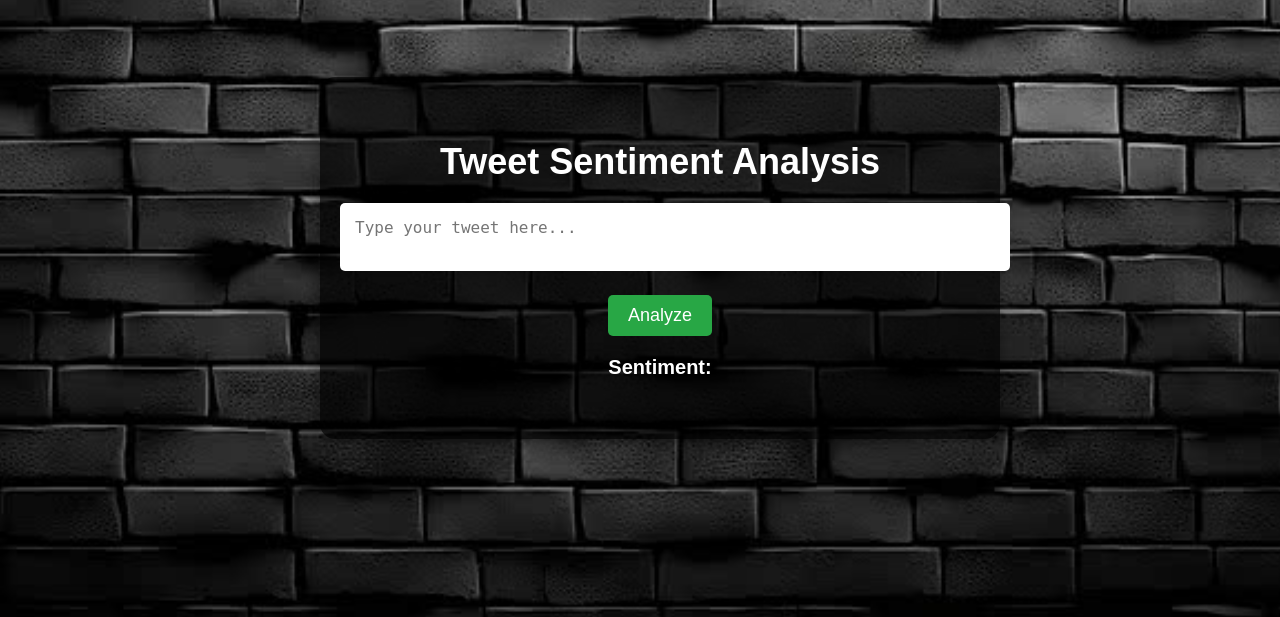
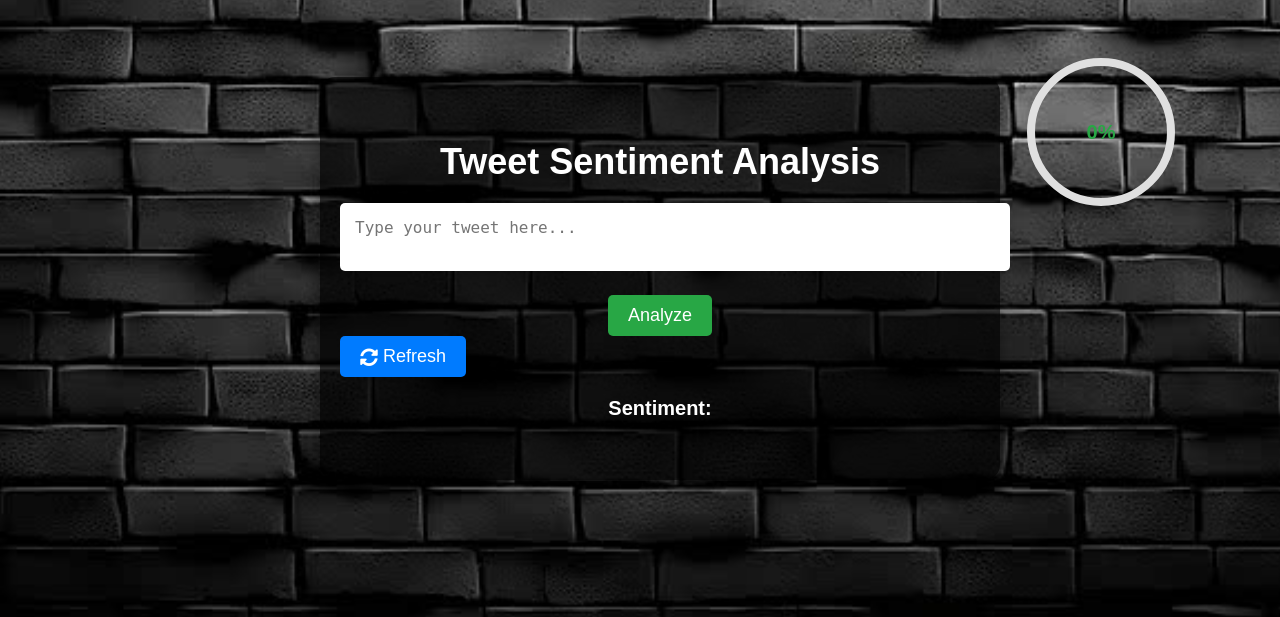
Before and after one commit to karanjambugua/Deployment, a Flask app: page / in a window 1280 px wide. Shown: the part 73-690 px from the top of the page. Run offline with Flask 3, Linux system fonts and the light colour scheme; parts of the project's set-up code (start-up, migrations or seed data) failed here and were passed over.

Commit message:
f-Update to all parts

```diff
--- a/app.py
+++ b/app.py
@@ -10,6 +10,7 @@ from nltk.corpus import stopwords
 from nltk.tokenize import word_tokenize
 import nltk
 import chardet
+from vaderSentiment.vaderSentiment import SentimentIntensityAnalyzer
 
 # Ensure NLTK resources are available
 nltk.download('punkt')
@@ -17,10 +18,22 @@ nltk.download('stopwords')
 nltk.download('punkt')
 nltk.download('stopwords')
 nltk.download('punkt_tab')
+nltk.download('vader_lexicon')
 app = Flask(__name__)
 
+
+# Initialize VADER sentiment analyzer
+analyzer = SentimentIntensityAnalyzer()
 # Load the stopwords for text cleaning
 stop_words = set(stopwords.words('english'))
+# Handle negations in preprocessing
+def handle_negations(text):
+    # Replace negation words with '_not_' to better capture the sentiment
+    negations = ["don't", "doesn't", "can't", "isn't", "aren't", "won't", "didn't", "hasn't", "haven't"]
+    for neg in negations:
+        if neg in text.lower():
+            text = text.replace(neg, "not_{}".format(neg))  # Replace with a special marker
+    return text
 
 # Define function to preprocess tweet text
 def preprocess_text(text):
@@ -28,10 +41,14 @@ def preprocess_text(text):
     if not isinstance(text, str):
         return ''
 
+    # Handle negations first (before other preprocessing steps)
+    text = handle_negations(text)
+
     # Basic text preprocessing: remove non-alphabetic characters and stopwords
     text = ' '.join([word for word in word_tokenize(text.lower()) if word.isalpha() and word not in stop_words])
 
     return text
+
 
 # Define and train Logistic Regression model
 def train_logistic_regression_model():
@@ -65,6 +82,20 @@ train_logistic_regression_model()
 
 # Load the trained model when the app starts
 model = joblib.load('sentiment_model.pkl')
+# Load the Logistic Regression model (only once during app initialization)
+def load_logistic_regression_model():
+    # Load your pre-trained Logistic Regression model here
+    model = joblib.load('sentiment_model.pkl')
+    return model
+
+logistic_model = load_logistic_regression_model()
+
+# Define function for Logistic Regression prediction
+def logistic_regression_predict(text):
+    preprocessed_text = preprocess_text(text)
+    sentiment = logistic_model.predict([preprocessed_text])[0]
+    return sentiment
+
 
 # Home route: Renders the index.html page
 @app.route('/')
@@ -74,21 +105,32 @@ def home():
 @app.route('/team')
 def team():
     return render_template('team.html')
-
 # Sentiment analysis route: Accepts tweet input and returns sentiment
 @app.route('/analyze', methods=['POST'])
 def analyze():
-    data = request.get_json()
-    tweet = data.get("tweet")
+    data = request.get_json()  # Get JSON data from the frontend
+    tweet = data.get("tweet")  # Extract tweet text
 
     if not tweet:
         return jsonify({"error": "No tweet provided"}), 400
 
-    # Preprocess and predict sentiment using the Logistic Regression model
+    # Preprocess tweet text before analysis
     preprocessed_tweet = preprocess_text(tweet)
-    sentiment = model.predict([preprocessed_tweet])[0]
 
-    return jsonify({"sentiment": sentiment})
+    # Analyze the sentiment using VADER
+    sentiment_score = analyzer.polarity_scores(preprocessed_tweet)
+    compound_score = sentiment_score['compound']  # Get the compound score (ranges from -1 to 1)
+
+    # Determine sentiment based on the compound score
+    if compound_score >= 0.05:
+        sentiment = 'Positive emotion'
+    elif compound_score <= -0.05:
+        sentiment = 'Negative emotion'
+    else:
+        sentiment = 'Neutral emotion'
+
+    # Return sentiment result
+    return jsonify({"sentiment": sentiment, "score": sentiment_score})
 
 # Detect file encoding (optional, for debugging purposes)
 with open('Data/judge-1377884607_tweet_product_company.csv', 'rb') as f:
--- a/requirements.txt
+++ b/requirements.txt
@@ -10,3 +10,4 @@ gunicorn
 pandas
 nltk
 chardet
+vaderSentiment
--- a/static/css/index.css
+++ b/static/css/index.css
@@ -45,6 +45,7 @@ body {
     padding-bottom: 40px;
     border-radius: 15px;
     box-shadow: 0px 0px 20px rgba(0, 0, 0, 0.5); /* Soft shadow for container */
+
 }
 
 /* Title Styling */
@@ -67,6 +68,15 @@ body {
 }
 
 /* Button Styling */
+/* Container for buttons to align them side by side */
+.button-container {
+    display: flex;
+    justify-content: center;  /* Centers the buttons horizontally */
+    gap: 10px;  /* Adds space between the buttons */
+    margin-top: 20px;
+}
+
+/* Common styling for both buttons */
 .btn {
     background-color: #28a745;
     color: white;
@@ -75,7 +85,41 @@ body {
     border: none;
     border-radius: 5px;
     cursor: pointer;
-    position: relative;
+}
+
+/* Hover effect for buttons */
+.btn:hover {
+    background-color: #218838;
+}
+
+/* Styling for the refresh button */
+.refresh-btn {
+    background-color: #007bff;  /* Blue color for refresh */
+    display: flex;
+    align-items: center;
+    gap: 5px;  /* Space between the icon and text */
+}
+
+/* Refresh button icon styling */
+.refresh-btn i {
+    font-size: 18px;  /* Icon size */
+}
+
+/* Styling the spinner inside the Analyze button */
+#loader {
+    display: none;
+    border: 3px solid #f3f3f3;
+    border-top: 3px solid #28a745;
+    border-radius: 50%;
+    width: 15px;
+    height: 15px;
+    animation: spin 1s linear infinite;
+}
+
+/* Spinner animation */
+@keyframes spin {
+    0% { transform: rotate(0deg); }
+    100% { transform: rotate(360deg); }
 }
 
 /* Spinner Styling (for loading animation) */
@@ -106,3 +150,66 @@ body {
     font-weight: bold;
     color: white;
 }
+/* Style for the progress meter */
+/* Outer container to hold both elements side by side */
+.outer-container {
+    display: flex;
+    justify-content: center;  /* Center the analysis container */
+    align-items: center;
+    margin-top: 50px;
+    position: relative;
+}
+
+/* The analysis container stays centered */
+.analysis-container {
+    width: 60%;  /* Adjust the width as needed */
+    text-align: center;
+    margin-right: 30px;  /* Space between the analysis and progress meter */
+    position: relative;
+}
+
+/* The circular progress meter container (right side) */
+#progress-container {
+    position: absolute;
+    top: 10%;  /* Position it on the top-right corner */
+    right: 5%;
+    width: 150px;
+    height: 150px;
+    display: flex;
+    justify-content: center;
+    align-items: center;
+    position: fixed;
+     margin-right: 40px;
+     margin-top: 50px;
+}
+
+/* Circle Progress Styling */
+#progress-circle {
+    transform: rotate(-90deg); /* Rotate to start progress from the top */
+}
+
+.circle-background {
+    fill: none;
+    stroke: #e0e0e0;  /* Light gray for the background of the tube */
+    stroke-width: 8;   /* Width of the background circle */
+}
+
+.circle-progress {
+    fill: none;
+    stroke: #28a745;  /* Green color for the liquid in the progress tube */
+    stroke-width: 8;   /* Width of the progress circle */
+    stroke-linecap: round;
+    stroke-dasharray: 440; /* Circumference of the circle */
+    stroke-dashoffset: 440; /* Start with no progress (full circle) */
+    transition: stroke-dashoffset 2s ease;  /* Smooth transition for filling effect */
+}
+
+#progress-text {
+    position: absolute;
+    top: 50%;
+    left: 50%;
+    color: #28a745;
+    font-size: 20px;
+    font-weight: bold;
+    transform: translate(-50%, -50%);
+}
--- a/static/css/team.css
+++ b/static/css/team.css
@@ -103,3 +103,7 @@ header nav ul li a {
         grid-template-columns: 1fr;
     }
 }
+.logo img {
+    width: 80px;  /* Adjust the width as needed */
+    height: auto;  /* Maintain aspect ratio */
+}
--- a/static/js/script.js
+++ b/static/js/script.js
@@ -33,3 +33,68 @@ async function analyzeTweet() {
     // Display the sentiment result
     result.innerText = `Sentiment: ${data.sentiment}`;
 }
+
+function refreshPage() {
+    location.reload();  // This will reload the current page
+}
+// Function to update the circular progress meter
+function updateProgressCircle(progress) {
+    const circleProgress = document.querySelector('.circle-progress');
+    const progressText = document.getElementById('progress-text');
+
+    // Calculate stroke-dashoffset based on progress (0-100%)
+    const offset = 440 - (progress / 100) * 440;  // 440 is the circumference
+    circleProgress.style.strokeDashoffset = offset;
+
+    // Update the text in the center of the circle
+    progressText.innerText = `${Math.round(progress)}%`;
+}
+
+async function analyzeTweet() {
+    const tweet = document.getElementById('tweet').value;
+    const result = document.getElementById('result');
+    const progressContainer = document.getElementById('progress-container');
+
+    if (!tweet) {
+        alert("Please enter a tweet.");
+        return;
+    }
+
+    // Show the progress container and start animating the liquid
+    progressContainer.style.display = 'flex';  // Show the progress meter
+    updateProgressCircle(0);  // Initialize progress to 0%
+
+    // Animate fluid filling in stages (0 -> 50 -> 80 -> 100)
+    let progress = 0;
+    const interval = setInterval(() => {
+        if (progress < 50) {
+            progress += 10;
+        } else if (progress < 80) {
+            progress += 5;
+        } else if (progress < 100) {
+            progress += 5;
+        }
+        updateProgressCircle(progress); // Update progress
+    }, 1000);
+
+    const response = await fetch('/analyze', {
+        method: 'POST',
+        headers: {
+            'Content-Type': 'application/json'
+        },
+        body: JSON.stringify({ tweet: tweet })
+    });
+
+    if (!response.ok) {
+        alert("Error analyzing tweet.");
+        clearInterval(interval);
+        return;
+    }
+
+    const data = await response.json();
+
+    // Display the sentiment result after the analysis
+    setTimeout(() => {
+        result.innerText = `Sentiment: ${data.sentiment}`;
+    }, 5000);  // Show sentiment after animation is complete
+}
--- a/templates/index.html
+++ b/templates/index.html
@@ -10,8 +10,8 @@
 <body>
     <div class="navbar">
         <ul>
-                <li><a href="index.html">Home</a></li>
-                <li><a href="team.html">Meet The Team</a></li>
+                <li><a href="/">Home</a></li>
+                <li><a href="/team">Meet The Team</a></li>
 
         </ul>
     </div>
@@ -24,9 +24,25 @@
             Analyze
             <div id="loader" class="spinner"></div> <!-- Loading spinner -->
         </button>
+        <button id="refresh-btn" class="btn refresh-btn" onclick="refreshPage()">
+        <i class="fas fa-sync-alt"></i> Refresh
+    </button>
+        <p id="result" class="result-text">Sentiment: </p>
 
-        <p id="result" class="result-text">Sentiment: </p>
     </div>
+    <div id="progress-container">
+        <svg id="progress-circle" width="150" height="150" viewBox="0 0 150 150" xmlns="http://www.w3.org/2000/svg">
+            <!-- Background Circle (represents the empty tube) -->
+            <circle class="circle-background" cx="75" cy="75" r="70"></circle>
+
+            <!-- Progress Circle (represents the filling liquid) -->
+            <circle class="circle-progress" cx="75" cy="75" r="70"></circle>
+        </svg>
+        <!-- Centered Percentage Text -->
+        <span id="progress-text">0%</span>
+    </div>
+</div>
+
     <script src="/static/js/script.js"></script>
 </body>
 </html>
```
Also changed, not shown: templates/team.html (+29 -33 lines), static/images/LOGO-removebg-preview.png (added), static/images/LOGO.png (added), static/images/Rosy.png (added), static/images/hafsa.png (added), static/images/harisson.png (added), static/images/lewi-removebg-preview.png (added), static/images/lizy.png (added), static/images/ryan.png (added), 1 other file.
